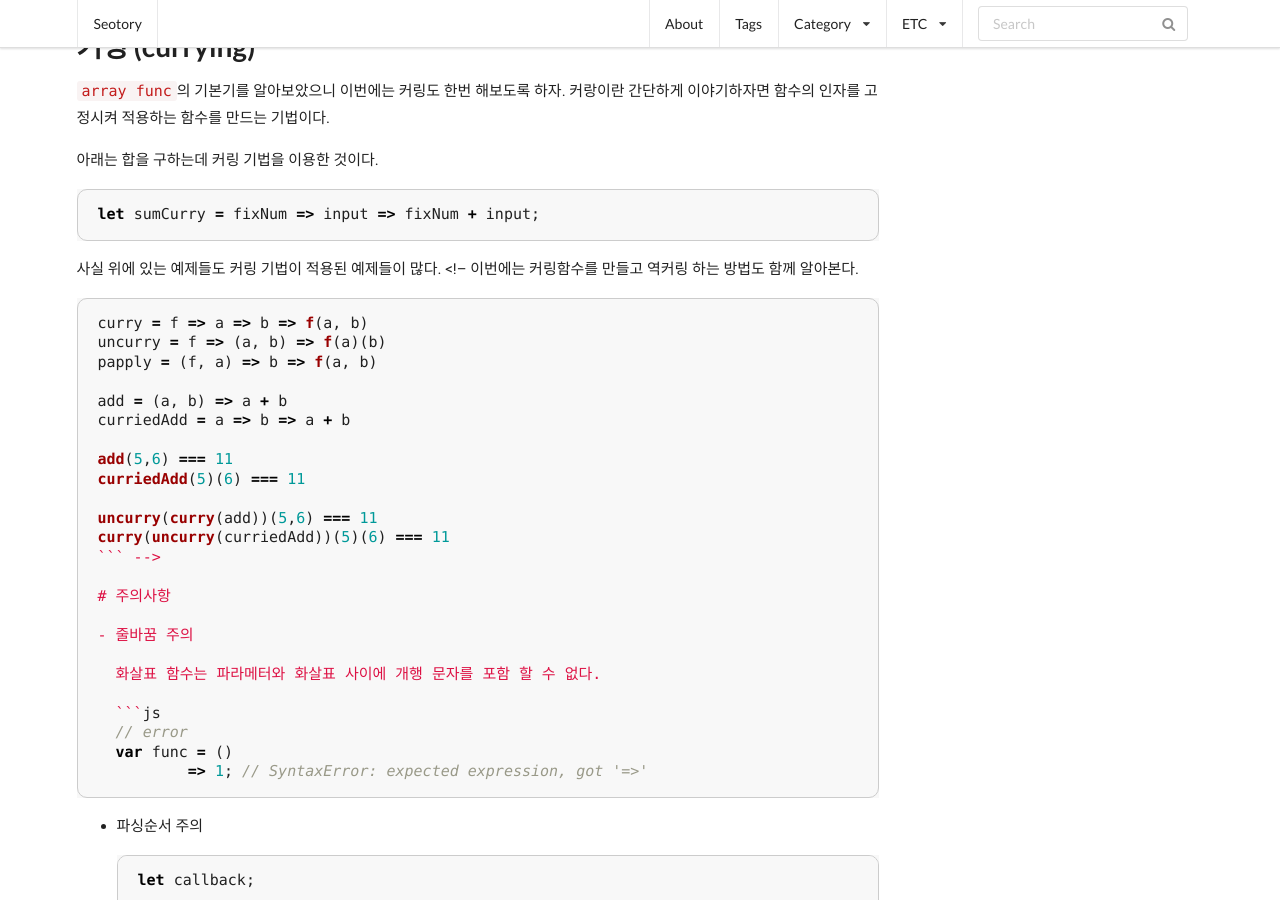
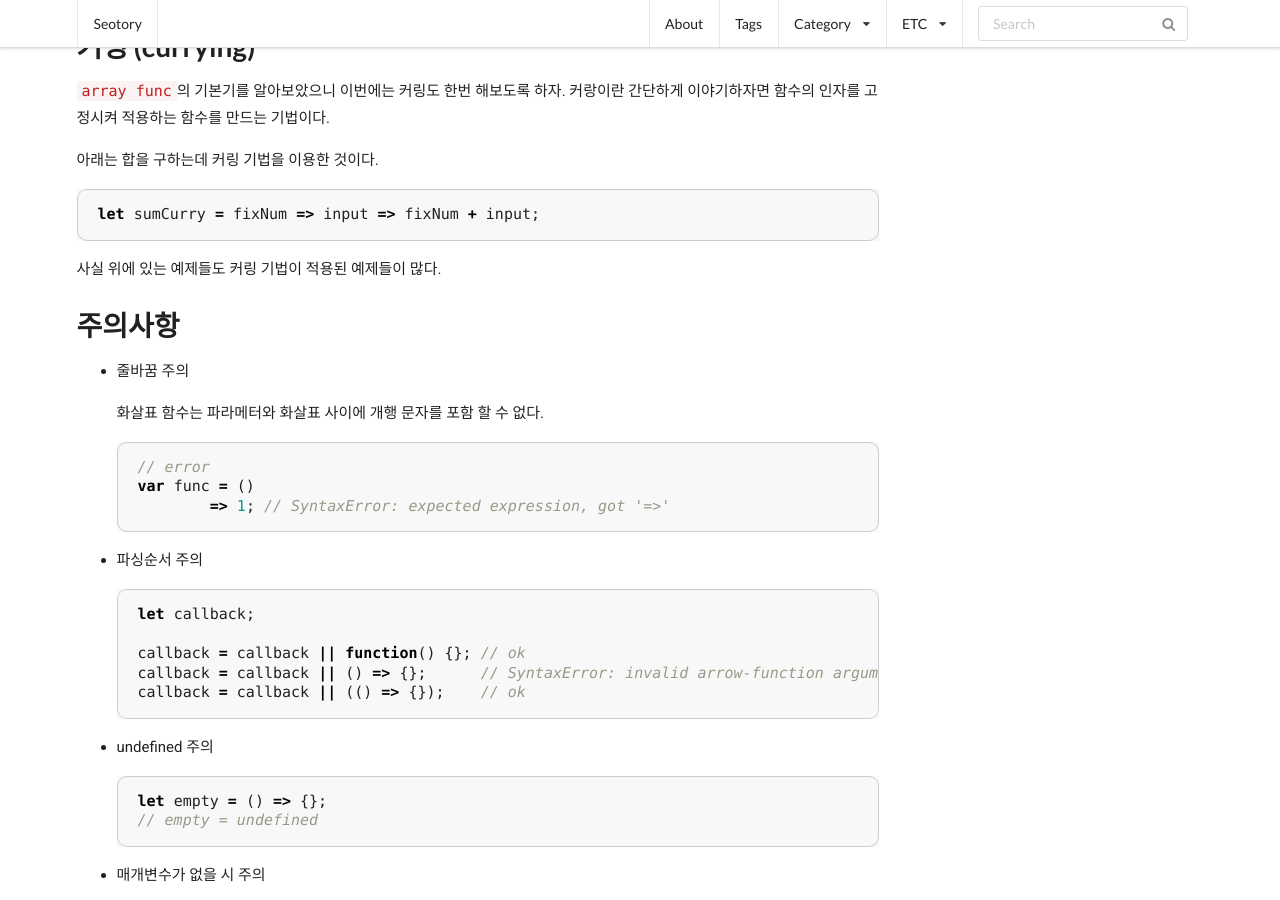
Before and after one commit to seotory/seotory.github.io, a Jekyll site: the page built from _posts/dev/2017-09-21-javascript-array-function.markdown, in a window 1280 px wide and 900 px high, scrolled down 5170 px. Built offline with Jekyll 4.4.1, drawn with Linux system fonts in a browser that asks for light colours; nearby versions of some CDN libraries; comment, search, counter and statistics services are not loaded.

Commit message:
error fix

````diff
--- a/_posts/dev/2017-09-21-javascript-array-function.markdown
+++ b/_posts/dev/2017-09-21-javascript-array-function.markdown
@@ -255,22 +255,6 @@ let sumCurry = fixNum => input => fixNum + input;
 ```
 
 사실 위에 있는 예제들도 커링 기법이 적용된 예제들이 많다.
-<!--
-이번에는 커링함수를 만들고 역커링 하는 방법도 함께 알아본다.
-```javascript
-curry = f => a => b => f(a, b)
-uncurry = f => (a, b) => f(a)(b)
-papply = (f, a) => b => f(a, b)
-
-add = (a, b) => a + b
-curriedAdd = a => b => a + b
-
-add(5,6) === 11
-curriedAdd(5)(6) === 11
-
-uncurry(curry(add))(5,6) === 11
-curry(uncurry(curriedAdd))(5)(6) === 11
-``` -->
 
 # 주의사항
 
````
